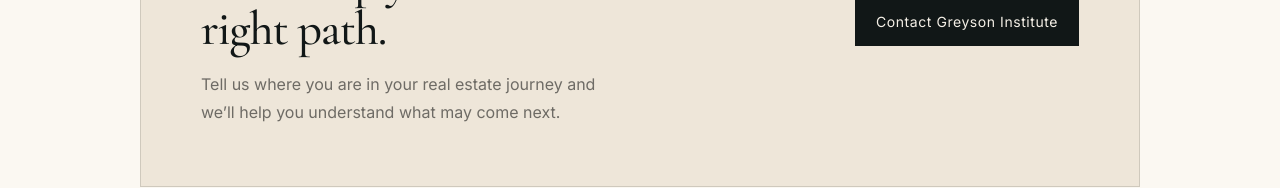
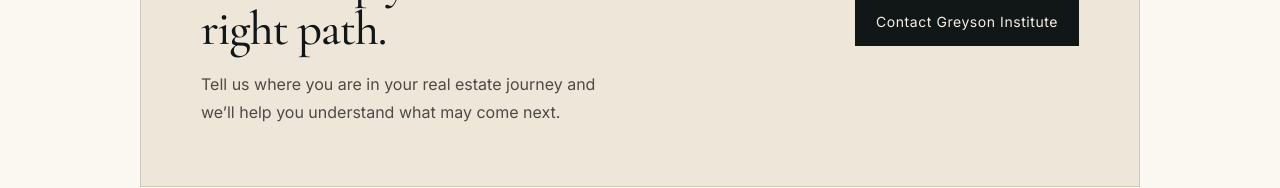
Before and after one commit to BrianLook/Greyson-Institute-Website, a Next.js app: page /faq in a window 1280 px wide. Shown: the part 1786-1974 px from the top of the page. Built offline with nearby package versions, Linux system fonts and the light colour scheme.

Commit message:
Fix FAQ Lighthouse contrast issue

```diff
--- a/app/faq/page.tsx
+++ b/app/faq/page.tsx
@@ -175,8 +175,7 @@ export default function FAQPage() {
 
               <div
                 style={{
-                  padding:
-                    "0 0 30px clamp(20px, 6vw, 56px)",
+                  padding: "0 0 30px clamp(20px, 6vw, 56px)",
                   minWidth: 0,
                 }}
               >
@@ -238,7 +237,7 @@ export default function FAQPage() {
 
             <p
               style={{
-                color: "#6e6b65",
+                color: "#4d4b46",
                 marginBottom: 0,
                 overflowWrap: "anywhere",
               }}
```
